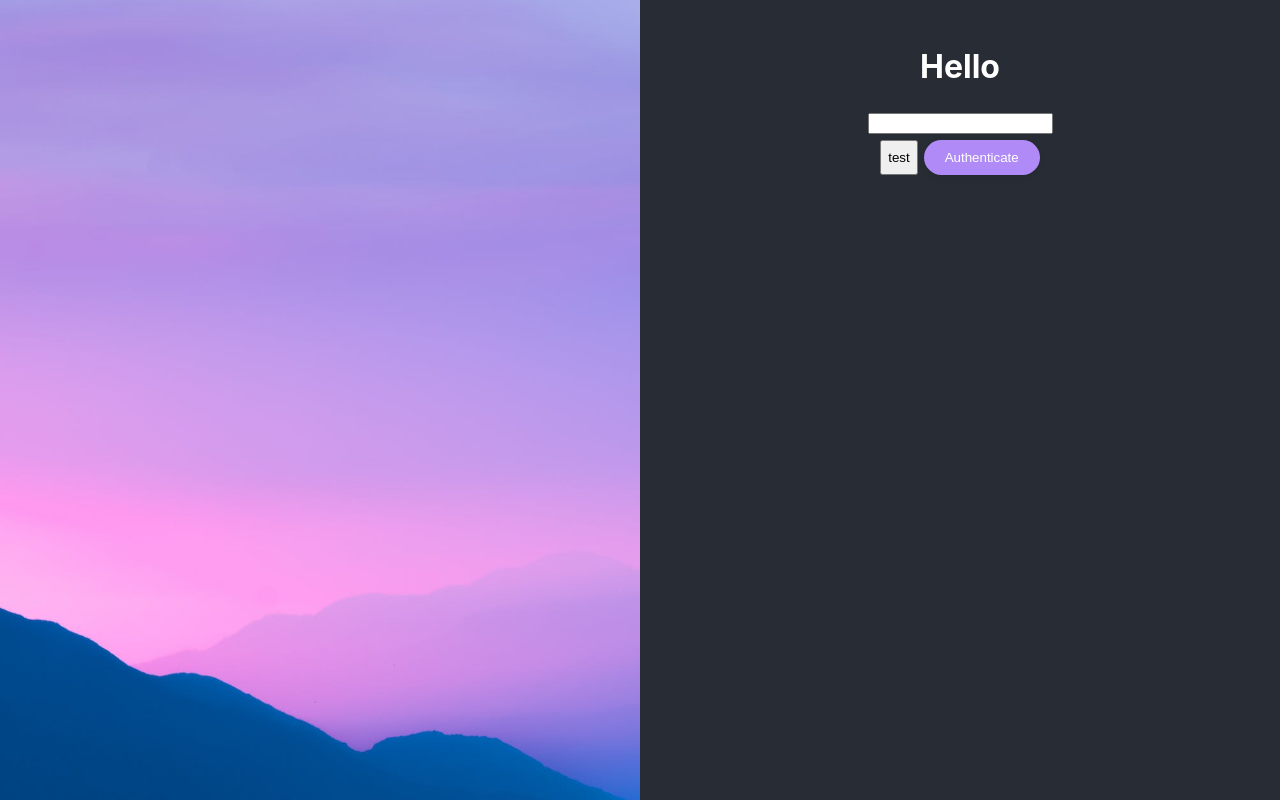
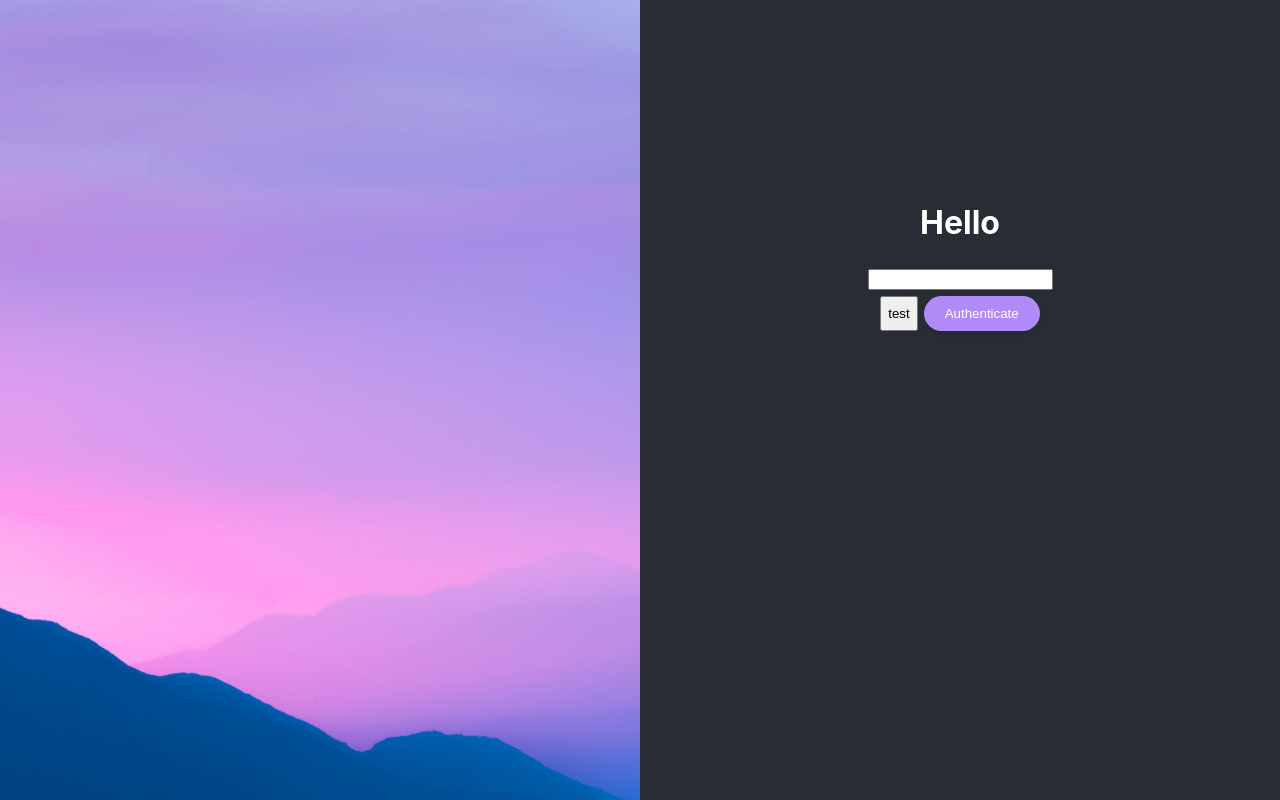
Before and after one commit to oricho123/TaskManager, a React (Create React App) app: page /login in a window 1280 px wide. Built offline with nearby package versions, Linux system fonts and the light colour scheme.

Commit message:
Fix login form position

```diff
--- a/src/routes/login/Login.tsx
+++ b/src/routes/login/Login.tsx
@@ -24,9 +24,9 @@ const Login = () => {
 
     return (
         <div className={styles["login-page"]}>
-            <aside style={{backgroundImage: `url(${defaultBannerImage})`}} className={styles["login-page-banner"]}>
-            </aside>
+            <aside style={{backgroundImage: `url(${defaultBannerImage})`}} className={styles["login-page-banner"]}/>
             <main>
+                <form className={styles["login-form"]}>
                     <header>
                         <h1>Hello</h1>
                     </header>
@@ -35,6 +35,7 @@ const Login = () => {
                         <button>test</button>
                         <ThemedButton onClick={handleLogin}>Authenticate</ThemedButton>
                     </section>
+                </form>
             </main>
         </div>
     );
--- a/src/routes/login/styles.module.css
+++ b/src/routes/login/styles.module.css
@@ -14,14 +14,22 @@ aside {
 }
 
 main {
-    flex-basis: 50%;
-    box-sizing: border-box;
+    flex: 1;
     padding: 2% 4%;
     background-color: var(--bg-color);
+}
+
+.login-form {
     display: flex;
+    margin: 33% auto auto;
     flex-direction: column;
     align-items: center;
     gap: var(--gap);
+    transition: margin .2s;
+}
+
+header * {
+    margin-top: unset;
 }
 
 section {
@@ -29,11 +37,14 @@ section {
     gap: var(--gap);
 }
 
-
 @media (min-width: 2000px) {
     .login-page {
         padding: 2% 4%;
         box-sizing: border-box;
+    }
+
+    .login-form {
+        margin-top: 50%;
     }
 
     .login-page > main {
@@ -46,7 +57,11 @@ section {
 }
 
 @media (max-width: 600px) {
-    .login-page-banner {
+    aside {
         display: none;
     }
+
+    .login-form {
+        margin: auto;
+    }
 }
```
Lines whose indentation alone changed are shown as unchanged.
